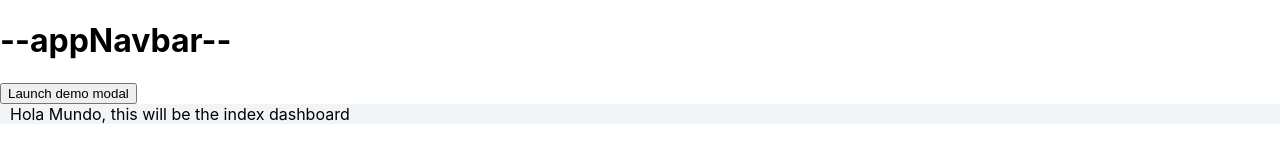
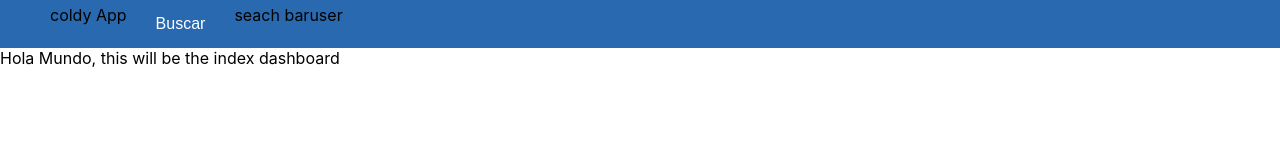
Before and after one commit to luisale89/coldy-front, a React app: page / in a window 1280 px wide. Built offline with nearby package versions, Linux system fonts and the light colour scheme.

Commit message:
se avanza en los estilos del navbar

```diff
--- a/src/component/navbar.js
+++ b/src/component/navbar.js
@@ -1,13 +1,16 @@
 import React from 'react';
+// import { Context } from '../store/appContext';
+// import {NavLink} from 'react';
 
 export const Navbar = () => {
     return (
-        <div className="container">
-            <h1>--appNavbar--</h1>
-
-            <button type="button" className="btn btn-primary">
-            Launch demo modal
-            </button>
+        <div className="nav-container">
+            <div className="coldy-logo">coldy App</div>
+            <div className="main-search">
+                <button type="button" className="btn btn-primary">Buscar</button>
+                <div>seach bar</div>
+            </div>
+            <div className="user-box">user</div>
         </div>
     );
 }
--- a/src/styles/dashboard-main.scss
+++ /dev/null
@@ -1,5 +0,0 @@
-@import './vars.scss';
-
-.dashb-container-fluid {
-    @extend %container-fluid;
-}
--- a/src/styles/index.scss
+++ b/src/styles/index.scss
@@ -1,5 +1,5 @@
 @import './vars.scss';
-@import './dashboard-main.scss';
+@import './nav.scss';
 
 body {
     margin: 0;
--- /dev/null
+++ b/src/styles/nav.scss
@@ -0,0 +1,20 @@
+@import './vars.scss';
+
+.nav-container {
+    @extend %container;
+    background-color: $color-primary;
+    padding: 5px 50px;
+    display: flex;
+}
+
+.coldy-logo {
+    display: inline-flex;
+}
+
+.main-search {
+    display: inline-flex;
+}
+
+.user-box {
+    display: inline-flex;
+}
--- a/src/styles/vars.scss
+++ b/src/styles/vars.scss
@@ -14,14 +14,44 @@ sans-serif;
 $code-font-stack: source-code-pro, Menlo, Monaco, Consolas, 'Courier New',
 monospace;
 
-%container-fluid {
+%container {
     max-width: 100%;
-    padding: 0px 10px;
-    background-color: $color-bg;
+    display: flex;
 }
 
-%container {
-    max-width: 100%;
+.container {
+    @extend %container;
     padding: 0px 50px;
-    background-color: $color-bg;
 }
+
+.container-fluid {
+    @extend %container;
+    padding: 0px;
+}
+
+%btn {
+    border: none;
+    color: white;
+    padding: 10px 24px;
+    text-align: center;
+    text-decoration: none;
+    display: inline-block;
+    font-size: 16px;
+    border-radius: 4px;
+    margin: 0px 5px;
+}
+
+.btn-primary {
+    @extend %btn;
+    background-color: $color-primary;
+}
+
+.btn-success {
+    @extend %btn;
+    background-color: $color-success;
+}
+
+.btn-warning {
+    @extend %btn;
+    background-color: $color-warning;
+}
```
